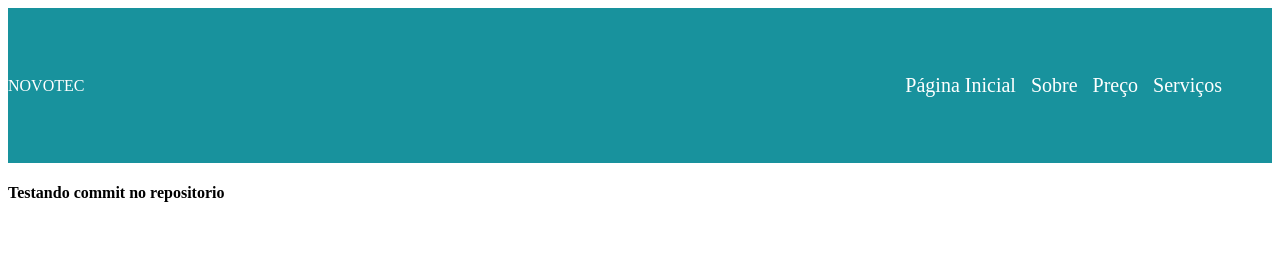
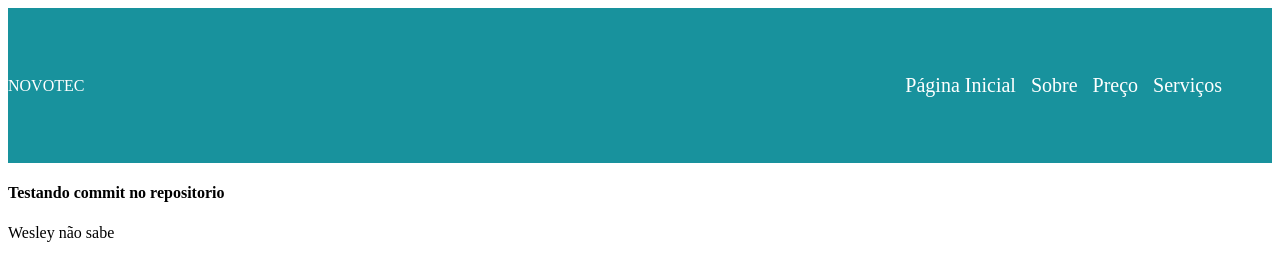
Before and after one commit to KamillyLope/Novotec-Evelyn-projeto1, a plain HTML site: page index.html in a window 1280 px wide. Drawn offline with Linux system fonts and the light colour scheme.

Commit message:
mensagem do meu commit

```diff
--- a/index.html
+++ b/index.html
@@ -23,6 +23,7 @@
     </nav>
     <div>
         <h4>Testando commit no repositorio</h4>
+        <p>Wesley não sabe</p>
     </div>
 
 </body>
```
